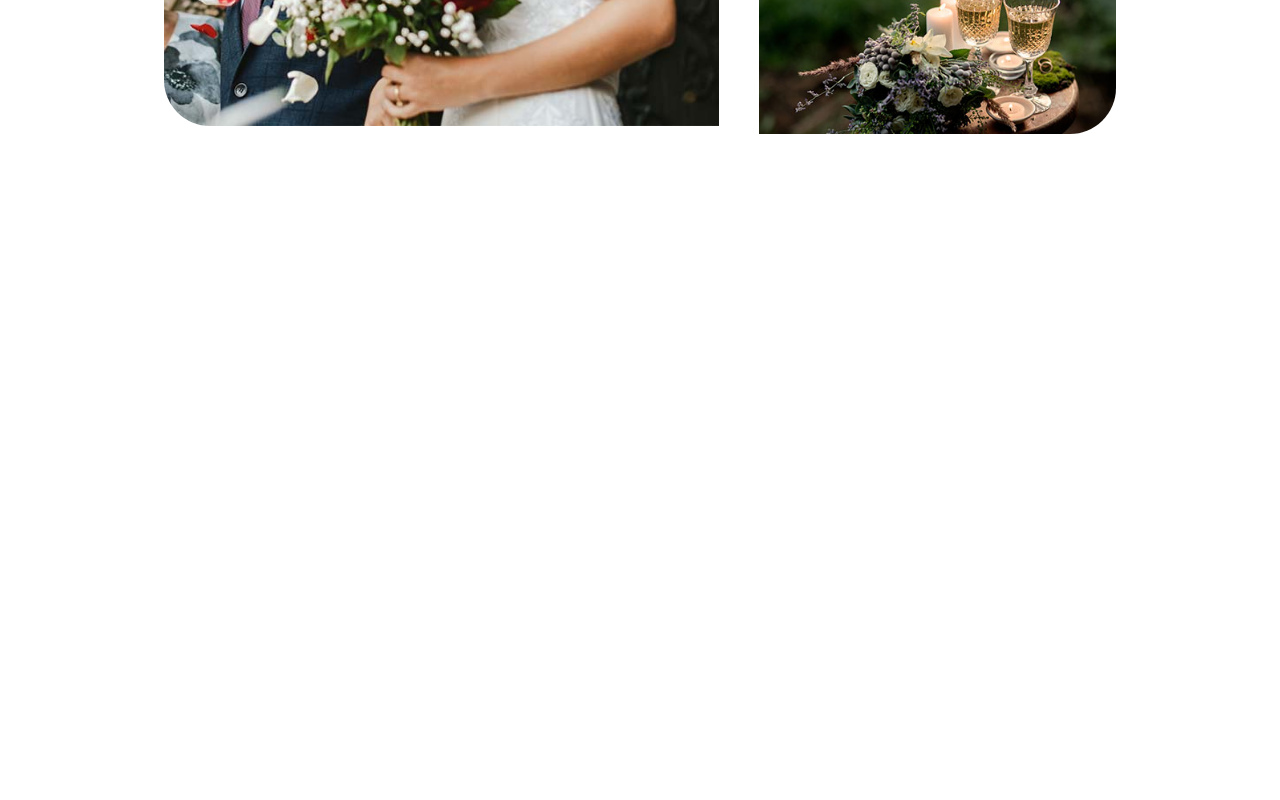
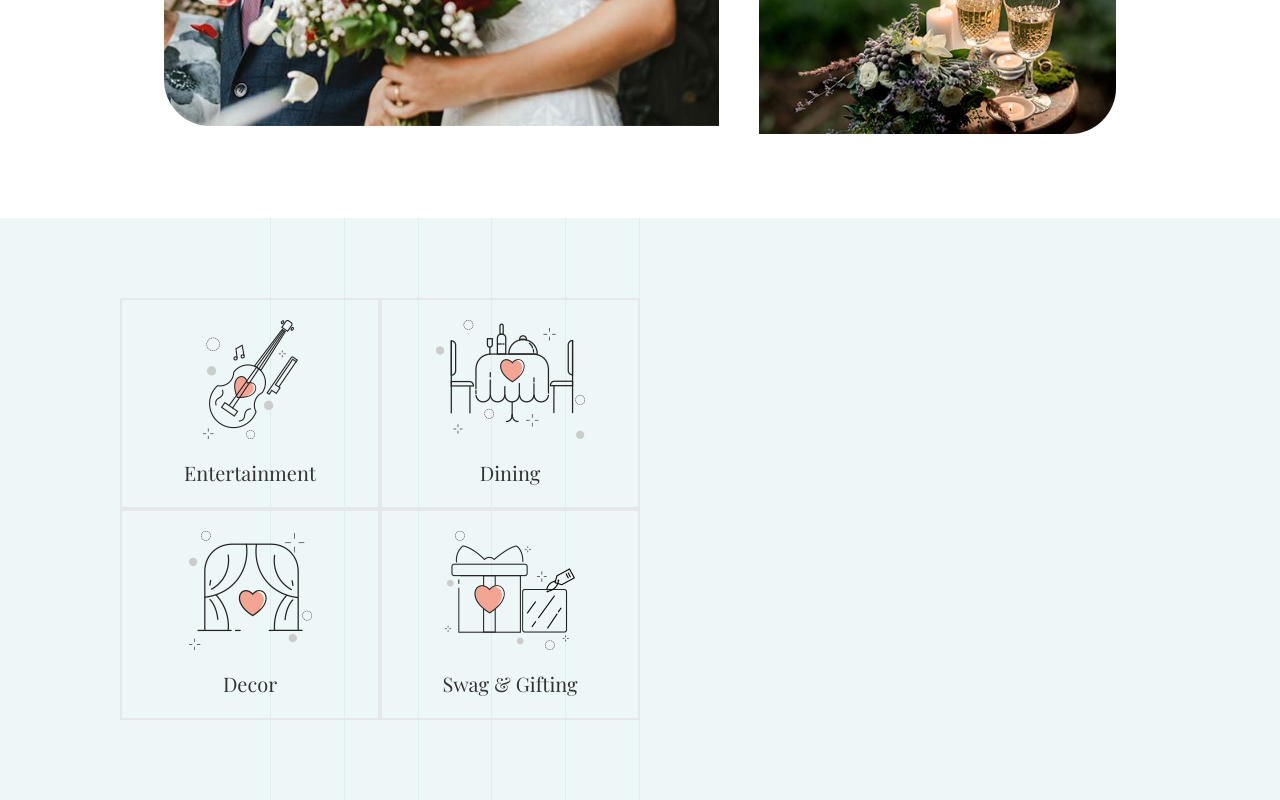
Before and after one commit to Al-Shaharia-Ifty/Unique-Creation-Event-Management, a React (Create React App) app: page / in a window 1280 px wide. Shown: the part 2854-3654 px from the top of the page. Before the commit the page ends 3056 px from the top, so only its background shows below. Built offline with nearby package versions, Linux system fonts and the light colour scheme.

Commit message:
together half section is done

```diff
--- a/src/Pages/Home/AboutSection.js
+++ b/src/Pages/Home/AboutSection.js
@@ -18,7 +18,7 @@ const AboutSection = () => {
         </p>
         <Link
           to="/about"
-          className="rounded-full btn btn-outline mt-5 hover:bg-pink-500"
+          className="rounded-full btn btn-outline mt-5 hover:bg-pink-500 hover:border-0  transition ease-in-out duration-500"
         >
           Learn More
         </Link>
@@ -27,12 +27,12 @@ const AboutSection = () => {
         <img
           src={logo}
           alt=""
-          className="hover:scale-110 transition ease-linear  duration-200"
+          className="hover:scale-110 transition ease-linear duration-200"
         />
         <img
           src={img1}
           alt=""
-          className="border-4 border-white rounded-tr-[50px] absolute top-0 right-0 w-3/4 z-0 hover:scale-110 transition ease-linear  duration-200"
+          className="border-4 border-white rounded-tr-[50px] absolute top-0 right-0 w-3/4 z-0 hover:scale-110 transition ease-linear duration-200"
         />
         <img
           src={img2}
--- a/src/Pages/Home/Home.js
+++ b/src/Pages/Home/Home.js
@@ -3,6 +3,7 @@ import AboutSection from "./AboutSection";
 import Banner from "./Banner";
 import Product from "./Product";
 import Program from "./Program";
+import Together from "./Together";
 
 const Home = () => {
   return (
@@ -11,6 +12,7 @@ const Home = () => {
       <AboutSection />
       <Product />
       <Program />
+      <Together />
     </div>
   );
 };
--- a/src/Pages/Home/Product.js
+++ b/src/Pages/Home/Product.js
@@ -20,7 +20,7 @@ const Product = () => {
           <img
             src={logo}
             alt=""
-            className="mx-auto mt-6 hover:scale-110 transition ease-linear  duration-200"
+            className="mx-auto mt-6 hover:scale-110 transition ease-linear duration-200"
           />
           <h2 className="lg:text-6xl text-3xl text-center font-banner mt-6">
             Includes Various Product Categories
--- a/src/Pages/Home/Program.js
+++ b/src/Pages/Home/Program.js
@@ -16,7 +16,7 @@ const Program = () => {
         <h2 className="text-3xl lg:text-5xl font-banner text-center mt-6 w-full lg:w-11/12 mx-auto">
           The Unrivaled Scenery, Unforgettable Wedding Program
         </h2>
-        <div className="grid grid-cols-5 gap-8 my-16">
+        <div className="grid grid-cols-5 lg:gap-8 gap-4 my-16">
           <div className=" col-span-3">
             <img
               src={img1}
@@ -24,7 +24,7 @@ const Program = () => {
               className="border-4 border-white rounded-tl-[50px] rounded-bl-[50px] hover:scale-110 transition ease-linear duration-200"
             />
           </div>
-          <div className="grid col-span-2 grid-rows-5 gap-8">
+          <div className="grid col-span-2 grid-rows-5 lg:gap-8 gap-4">
             <img
               src={img2}
               alt=""
--- /dev/null
+++ b/src/Pages/Home/Together.js
@@ -0,0 +1,57 @@
+import React from "react";
+import bg from "../../Assets/logo/lines_section4.jpg";
+import ent from "../../Assets/logo/sec6_guitar.png";
+import din from "../../Assets/logo/dinning.png";
+import dec from "../../Assets/logo/decor.png";
+import swa from "../../Assets/logo/swaggifting.png";
+
+const Together = () => {
+  return (
+    <div
+      style={{
+        background: `url(${bg})`,
+        backgroundSize: "cover",
+      }}
+    >
+      <div className="lg:mt-20 py-20 lg:mx-20 lg:flex block px-10">
+        <div className="lg:w-1/2 w-full grid grid-cols-2 h">
+          <div className="border-2 text-center ">
+            <img
+              src={ent}
+              alt=""
+              className="mx-auto hover:scale-110 transition ease-linear duration-200 m-5"
+            />
+            <h1 className="m-5 font-banner text-xl">Entertainment</h1>
+          </div>
+          <div className="border-2 text-center ">
+            <img
+              src={din}
+              alt=""
+              className="mx-auto hover:scale-110 transition ease-linear duration-200 m-5"
+            />
+            <h1 className="m-5 font-banner text-xl">Dining</h1>
+          </div>
+          <div className="border-2 text-center ">
+            <img
+              src={dec}
+              alt=""
+              className="mx-auto hover:scale-110 transition ease-linear duration-200 m-5"
+            />
+            <h1 className="m-5 font-banner text-xl">Decor</h1>
+          </div>
+          <div className="border-2 text-center ">
+            <img
+              src={swa}
+              alt=""
+              className="mx-auto hover:scale-110 transition ease-linear duration-200 m-5"
+            />
+            <h1 className="m-5 font-banner text-xl">Swag & Gifting</h1>
+          </div>
+        </div>
+        <div></div>
+      </div>
+    </div>
+  );
+};
+
+export default Together;
```
Also changed, not shown: src/Assets/logo/lines_section4.jpg (added).
